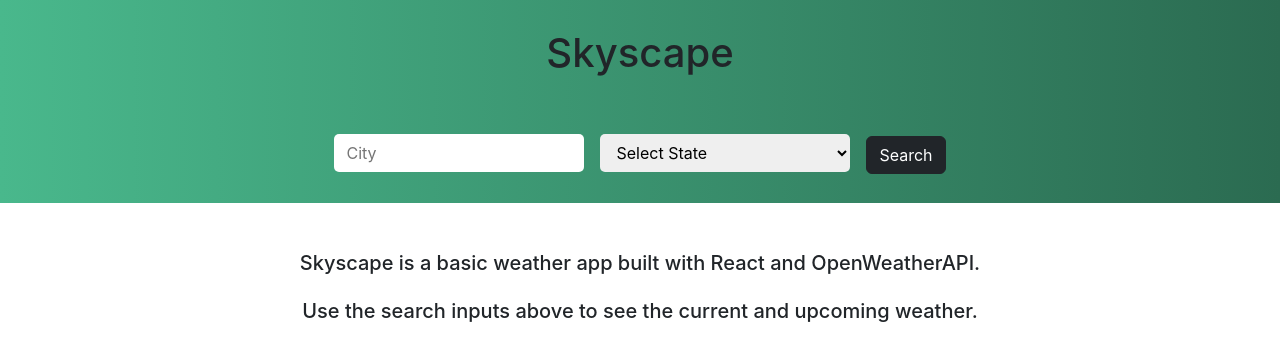
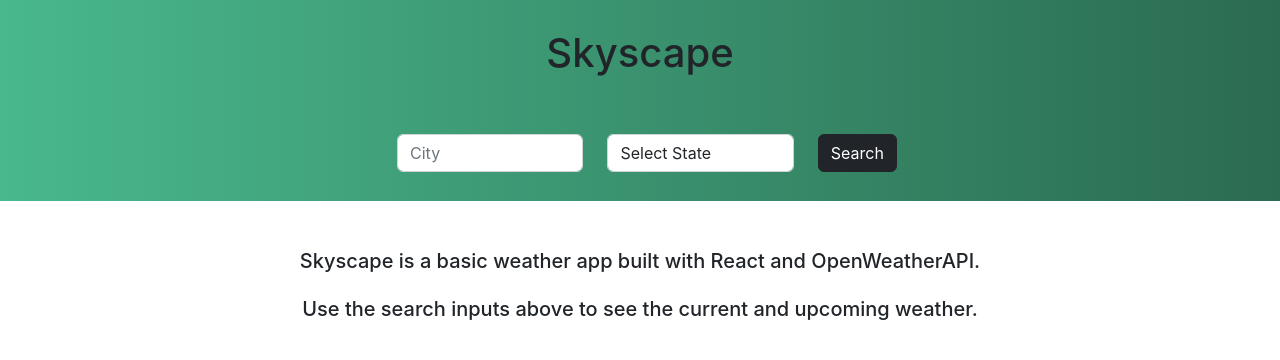
Before and after one commit to Bmilner88/skyscape, a React (Create React App) app: page / in a window 1280 px wide. Shown: the top 360 px of the page. Built offline with nearby package versions, Linux system fonts and the light colour scheme; no server answers.

Commit message:
Added error handling and restyled the search fields

```diff
--- a/src/App.css
+++ b/src/App.css
@@ -12,11 +12,3 @@
   padding: 1%;
   background-image: linear-gradient(to right, var(--B), var(--A));
 }
-
-.search-input {
-  width: 250px;
-  height: 38px;
-  padding: 6px 12px 6px 12px;
-  border: 0;
-  border-radius: 5px;
-}
--- a/src/App.js
+++ b/src/App.js
@@ -10,7 +10,10 @@
 const W_API_KEY = process.env.REACT_APP_WEATHER_API_KEY;
 
 function App() {
-  const [searchItems, setSearchItems] = useState({ city: "", state: "" });
+  const [searchItems, setSearchItems] = useState({
+    city: "",
+    state: "",
+  });
   const [error, setError] = useState(null);
   const [hasSearched, setHasSearched] = useState(false);
   const [isLoaded, setIsLoaded] = useState(false);
@@ -31,6 +34,10 @@
 
   const handleSearch = async (event) => {
     event.preventDefault();
+
+    if (!searchItems.city && !searchItems.state) {
+      return
+    };
 
     setIsLoaded(false);
     setHasSearched(true);
@@ -67,17 +74,22 @@
     <div className="App">
       <Header />
       <nav className="app-header">
-        <form className="p-2" onSubmit={handleSearch}>
+        <form className="p-2 form-row" onSubmit={handleSearch}>
+          <div className="row justify-content-center">
+            <div className="col-2">
               <input
-            className="m-2 search-input"
+                className="m-2 form-control"
                 type="text"
                 name="city"
                 placeholder="City"
                 value={searchItems.city}
                 onChange={handleChange}
               />
+            </div>
+
+            <div className="col-2">
               <select
-            className="m-2 search-input"
+                className="m-2 form-control"
                 name="state"
                 type="state"
                 id="state"
@@ -138,10 +150,14 @@
                 <option value="WI">Wisconsin</option>
                 <option value="WY">Wyoming</option>
               </select>
+            </div>
 
+            <div className="col-1">
               <button className="m-2 btn btn-dark" type="submit">
                 Search
               </button>
+            </div>
+          </div>
         </form>
       </nav>
 
--- a/src/components/Week/index.js
+++ b/src/components/Week/index.js
@@ -2,7 +2,7 @@
 
 function Week({ week }) {
   return (
-    <div className="container pt-5">
+    <div className="container p-5">
       <div className="row">
         <h3>7-day Forecast</h3>
         {week &&
```
Lines whose indentation alone changed are shown as unchanged.
